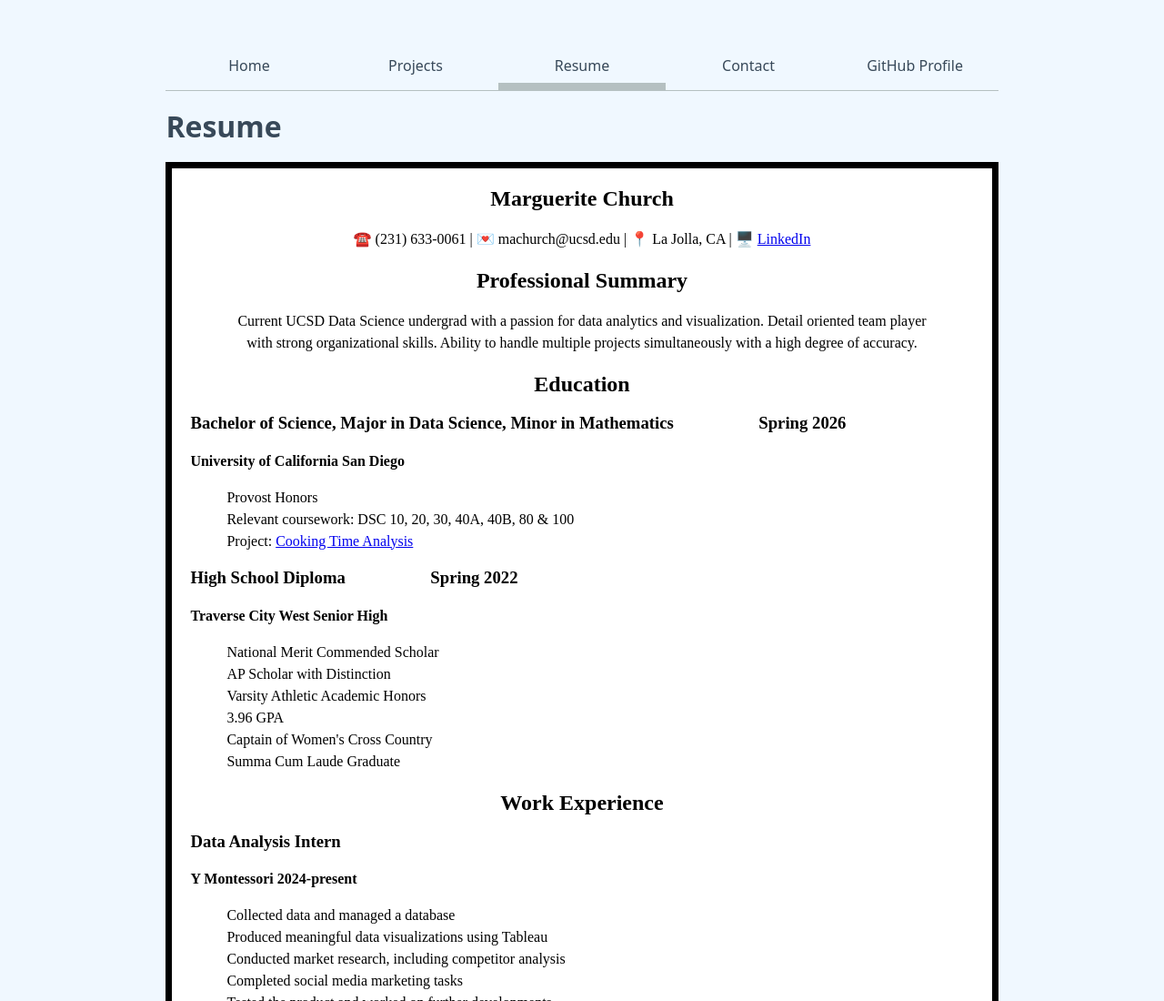
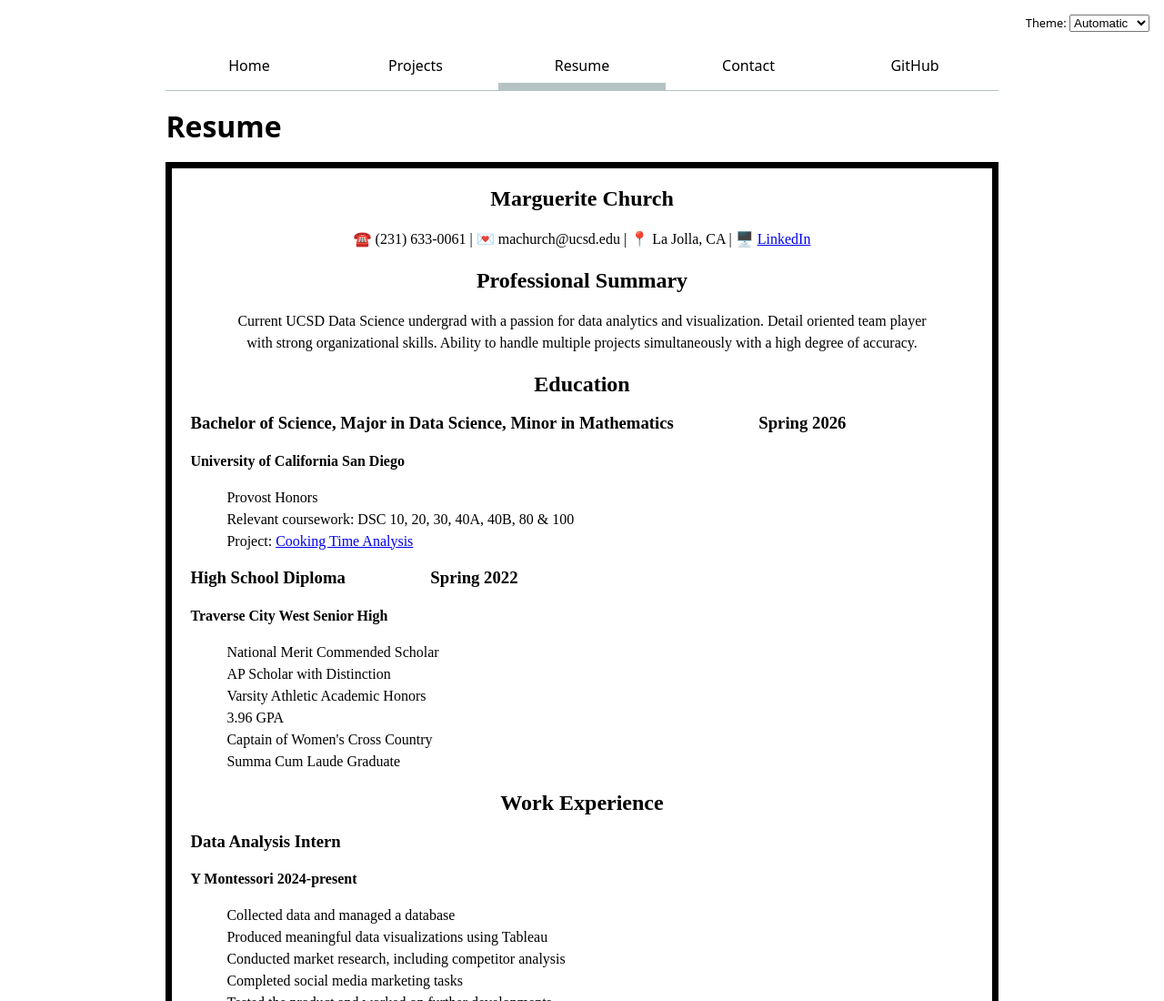
Before and after one commit to machurch/portfolio, a plain HTML site: page resume/index.html in a window 1280 px wide. Shown: the top 1100 px of the page at 91% size. Drawn offline with Linux system fonts and the light colour scheme.

Commit message:
added global.js, changed nav, added color theme options

```diff
--- /dev/null
+++ b/global.js
@@ -0,0 +1,68 @@
+console.log('IT’S ALIVE!');
+
+function $$(selector, context = document) {
+  return Array.from(context.querySelectorAll(selector));
+}
+
+// let navLinks = $$("nav a")
+
+// let currentLink = navLinks.find(
+//   (a) => a.host === location.host && a.pathname === location.pathname
+// );
+
+// currentLink?.classList.add('current');
+
+let pages = [
+  { url: '', title: 'Home' },
+  { url: 'projects/index.html', title: 'Projects' },
+  {url: 'resume/index.html', title: 'Resume' },
+  {url: 'contact/index.html', title: 'Contact'},
+  {url: 'https://github.com/machurch', title: 'GitHub'}
+];
+
+let nav = document.createElement('nav');
+document.body.prepend(nav);
+
+for (let p of pages) {
+  let url = p.url;
+  const ARE_WE_HOME = document.documentElement.classList.contains('home');
+  url = !ARE_WE_HOME && !url.startsWith('http') ? '../' + url : url;
+  let title = p.title;
+  let a = document.createElement('a');
+  a.href = url;
+  a.textContent = title;
+  nav.append(a);
+  if (a.host === location.host && a.pathname === location.pathname) {
+    a.classList.add('current');
+  }
+  if (a.host != location.host) {
+    a.target = '_blank'
+  }
+  }
+
+  document.body.insertAdjacentHTML(
+    'afterbegin',
+    `
+    <label class="color-scheme">
+      Theme:
+      <select class = 'one'>
+        <option value = "light dark"> Automatic </option>
+        <option value = "light"> Light Mode </option>
+        <option value = "dark"> Dark Mode </option>
+      </select>
+    </label>`
+  );
+
+  let select = document.querySelector(".one")
+
+  select.addEventListener('input', function (event) {
+    console.log('color scheme changed to', event.target.value);
+    document.documentElement.style.setProperty('color-scheme', event.target.value);
+
+    localStorage.colorScheme = event.target.value;
+
+    if (localStorage.colorScheme) {
+      document.documentElement.style.setProperty('color-scheme', event.target.value);
+      select.value = localStorage.colorScheme;
+    }
+  });
--- a/resume/index.html
+++ b/resume/index.html
@@ -4,16 +4,10 @@
     <meta charset="UTF-8">
     <meta name="viewport" content="width=device-width, initial-scale=1.0">
     <link rel="stylesheet" href="../style.css">
+    <script type="module" src="../global.js"></script>
     <title>Resume</title>
 </head>
 <body>
-    <nav>
-        <a href = "../index.html">Home</a>
-        <a href = "../projects/index.html">Projects</a>
-        <a class = 'current' href = "index.html">Resume</a>
-        <a href = "../contact/index.html">Contact</a>
-        <a href="https://github.com/machurch" target="_blank">GitHub Profile</a>
-    </nav>
     <h1>Resume</h1>
     <section class = 'resume_text'>
         <h2>Marguerite Church</h2>
--- a/style.css
+++ b/style.css
@@ -10,8 +10,8 @@ body {
   margin-inline: auto;
   padding: 5ch;
   accent-color: var(--color-accent);
-  background-color: aliceblue;
-  color: #384959;
+  /* background-color: aliceblue;
+  color: #384959; */
 }
 
 ul {
@@ -26,7 +26,8 @@ nav {
   margin-bottom: 1em;
   border-bottom-width: 1px;
   border-bottom-style: solid;
-  border-bottom-color: oklch(80% 3% 200);
+  --border-color: oklch(50% 10% 200 / 40%);
+  border-bottom-color: var(--border-color);
   a {
     flex: 1;
     text-decoration: none;
@@ -37,13 +38,13 @@ nav {
   a.current {
     border-bottom-style: solid;
     border-bottom-width: 0.5em;
-    border-bottom-color: oklch(80% 3% 200);
+    border-bottom-color: var(--border-color);
   }
   a:hover{
     border-bottom-style: solid;
     border-bottom-width: 0.5em;
-    border-bottom-color: var(--color-accent);
-    background-color: oklch(from var(--color-accent) 95% 5% h)
+    border-bottom-color: oklch(65% 50% 0);
+    background-color: color-mix(in oklch, var(--color-accent), canvas 85%);
   }
 }
 
@@ -161,3 +162,11 @@ section.resume_text {
     }
   }
 }
+
+label.color-scheme {
+  position: absolute;
+  top: 1rem;
+  right: 1rem;
+  font-size: 80%;
+  font-family: inherit;
+}
```
Also changed, not shown: contact/index.html (+1 -7 lines), index.html (+2 -8 lines), projects/index.html (+1 -7 lines).
